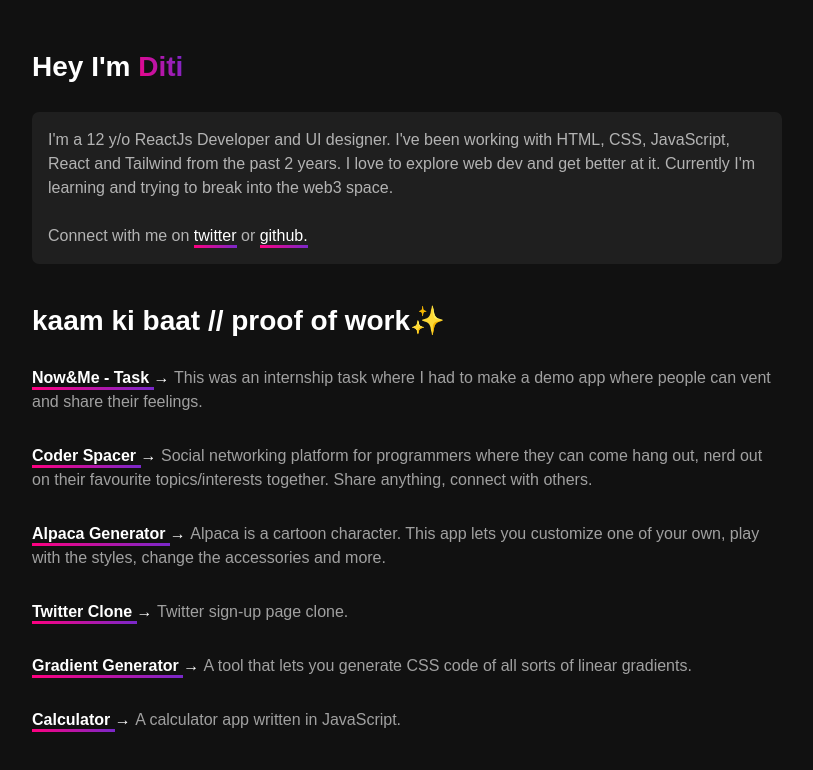
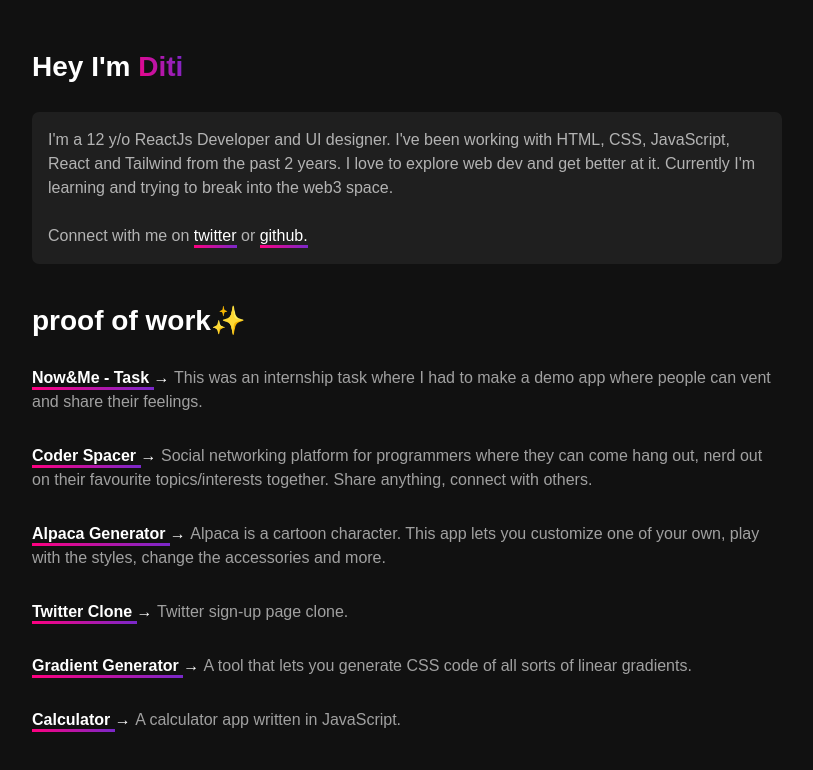
Before and after one commit to Diti-Arora13/Portfolio-website, a Next.js app: page / in a window 1280 px wide. Shown: the top 770 px of the page, without its empty margins (233-1046 px from the left). Built offline with nearby package versions, Linux system fonts and the light colour scheme; a web font is replaced by a local one.

Commit message:
Update index.js

```diff
--- a/pages/index.js
+++ b/pages/index.js
@@ -38,7 +38,7 @@ export default function Home() {
           </Text>
         </Flex>
 
-        <Flex marginTop={"36px"} fontSize={{base:"20px", md:"28px"}} fontWeight={"bold"} color={"white"}>kaam ki baat // proof of work✨</Flex>
+        <Flex marginTop={"36px"} fontSize={{base:"20px", md:"28px"}} fontWeight={"bold"} color={"white"}>proof of work✨</Flex>
 
         <Flex flexDirection={"column"} marginTop={"24px"} width={{base:"300px",md:"750px"}} color={"white"}>
 
```
